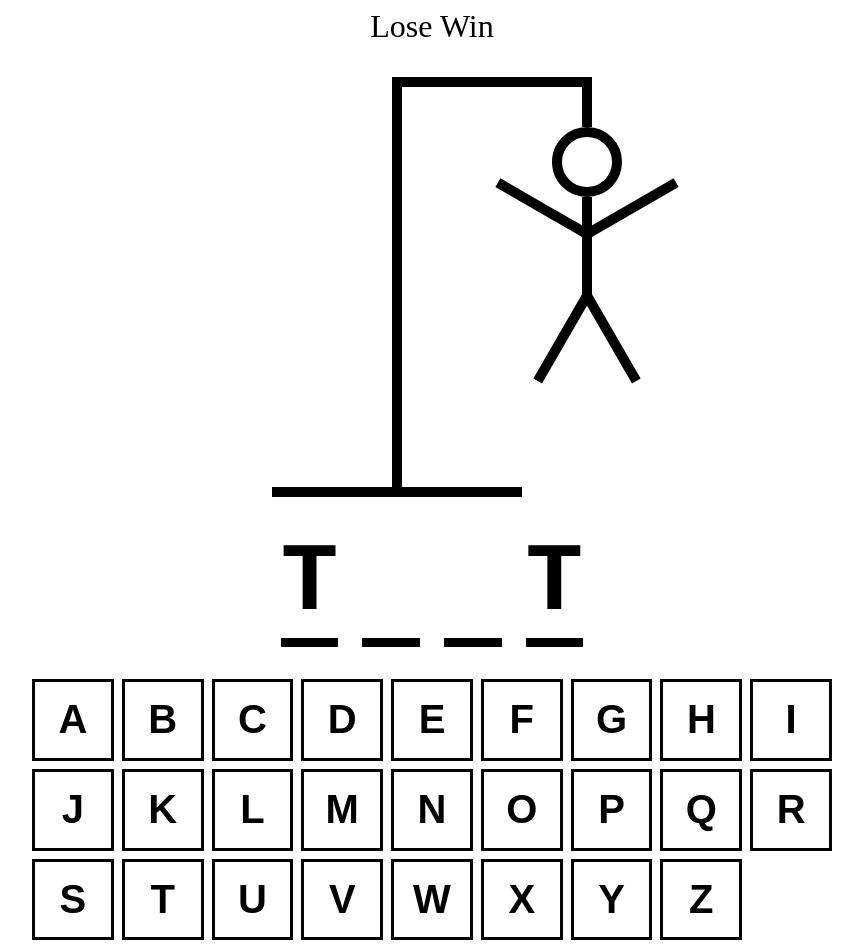
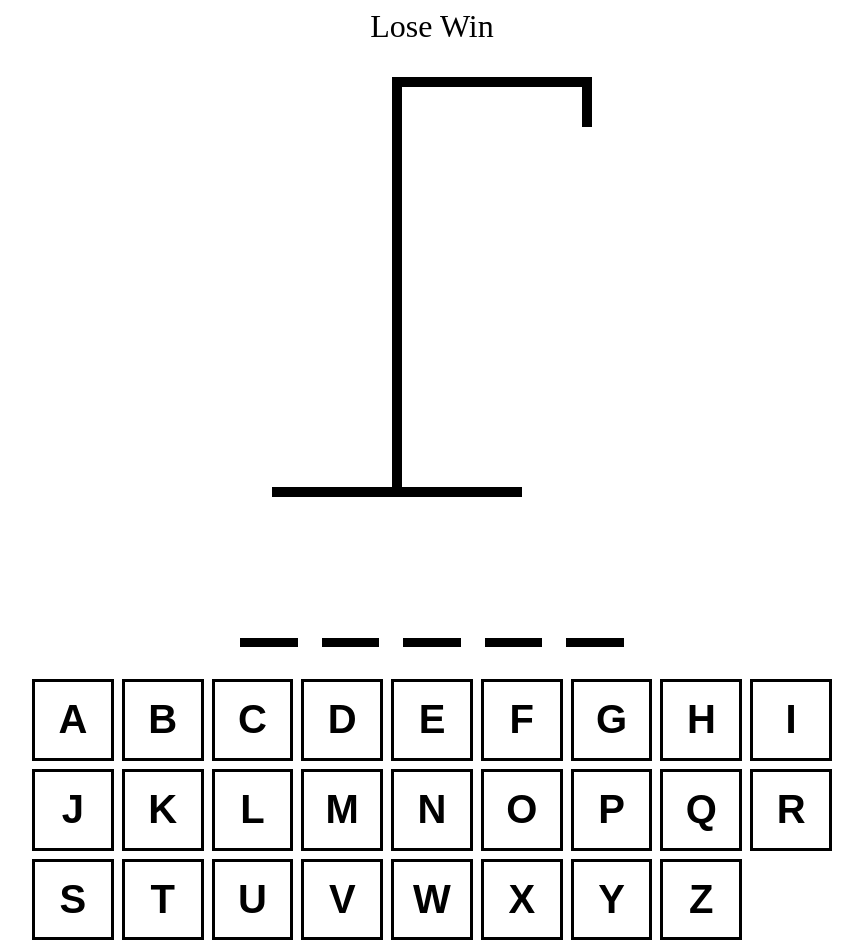
Before and after one commit to EmilyWahlin/hangman, a React (Vite) app: page / in a window 1280 px wide. Shown: the whole page, without its empty margins (208-1071 px from the left). Built offline with nearby package versions, Linux system fonts and the light colour scheme.

Commit message:
added function for guessing letters, clicking on virtual keyboard and physical keyboard

```diff
--- a/src/App.tsx
+++ b/src/App.tsx
@@ -1,4 +1,4 @@
-import { useState } from "react"
+import { useEffect, useState } from "react"
 import words from "./wordList.json"
 import { HangmanDrawing } from "./HangmanDrawing"
 import { HangmanWord } from "./HangmanWord"
@@ -11,6 +11,34 @@
 	})
 	// tracking guessed letters
 	const [guessedLetters, setGuessedLetters] =useState<string[]>([])
+
+	const incorrectLetters = guessedLetters.filter(letter => ! wordToGuess.includes(letter))
+
+	function addGuessedLetter (letter: string) {
+		if (guessedLetters.includes(letter)) return
+
+		setGuessedLetters(currentLetters => [...currentLetters,letter])
+	}
+
+	useEffect(()=> {
+		const handler = (e: KeyboardEvent) => {
+			const key = e.key
+
+			if(!key.match(/^[a-z]$/)) return
+
+			e.preventDefault()
+				addGuessedLetter(key)
+
+
+		}
+
+	document.addEventListener("keypress",handler)
+
+	return () => {
+		document.removeEventListener("keypress", handler)
+	}
+
+},[])
 
 	console.log(wordToGuess);
 	return ( <div style={{
@@ -25,8 +53,8 @@
 			Lose
 			Win
 		</div>
-		<HangmanDrawing />
-		<HangmanWord />
+		<HangmanDrawing numberOfGuesses={incorrectLetters.length} />
+		<HangmanWord guessedLetters={guessedLetters} wordToGuess={wordToGuess} />
 		<div style={{alignSelf: "stretch"}}>
 		<Keyboard />
 		</div>
--- a/src/HangmanDrawing.tsx
+++ b/src/HangmanDrawing.tsx
@@ -79,17 +79,23 @@
 	/>
 )
 
+type HangmanDrawingProps = {
+	numberOfGuesses: number
+}
 
+const BODY_PARTS =[
+		HEAD,
+		BODY,
+		RIGHT_ARM,
+		LEFT_ARM,
+		RIGHT_LEG,
+		LEFT_LEG
+	]
 
-export function HangmanDrawing () {
+export function HangmanDrawing ({ numberOfGuesses } : HangmanDrawingProps) {
 	return (
 	<div style={{ position:"relative" }}>
-		{HEAD}
-		{BODY}
-		{RIGHT_ARM}
-		{LEFT_ARM}
-		{RIGHT_LEG}
-		{LEFT_LEG}
+		{BODY_PARTS.slice(0,numberOfGuesses)}
 		<div
 		  	style={{
 			height:"50px",
--- a/src/HangmanWord.tsx
+++ b/src/HangmanWord.tsx
@@ -1,6 +1,11 @@
-export function HangmanWord () {
-	const word = "test"
-	const guessedLetters = ["t"]
+type HangmanWordProps = {
+	guessedLetters : string[]
+	wordToGuess: string
+}
+
+
+export function HangmanWord ({ guessedLetters, wordToGuess }:HangmanWordProps) {
+
 	return <div
 			style={{
 				display: "flex",
@@ -11,7 +16,7 @@
 				fontFamily:"monospace",
 	}}
 	>
-		{word.split("").map((letter, index) => (
+		{wordToGuess.split("").map((letter, index) => (
 			<span style={{ borderBottom: ".1em solid black"}} key ={index}>
 				<span
 				style={{
```
